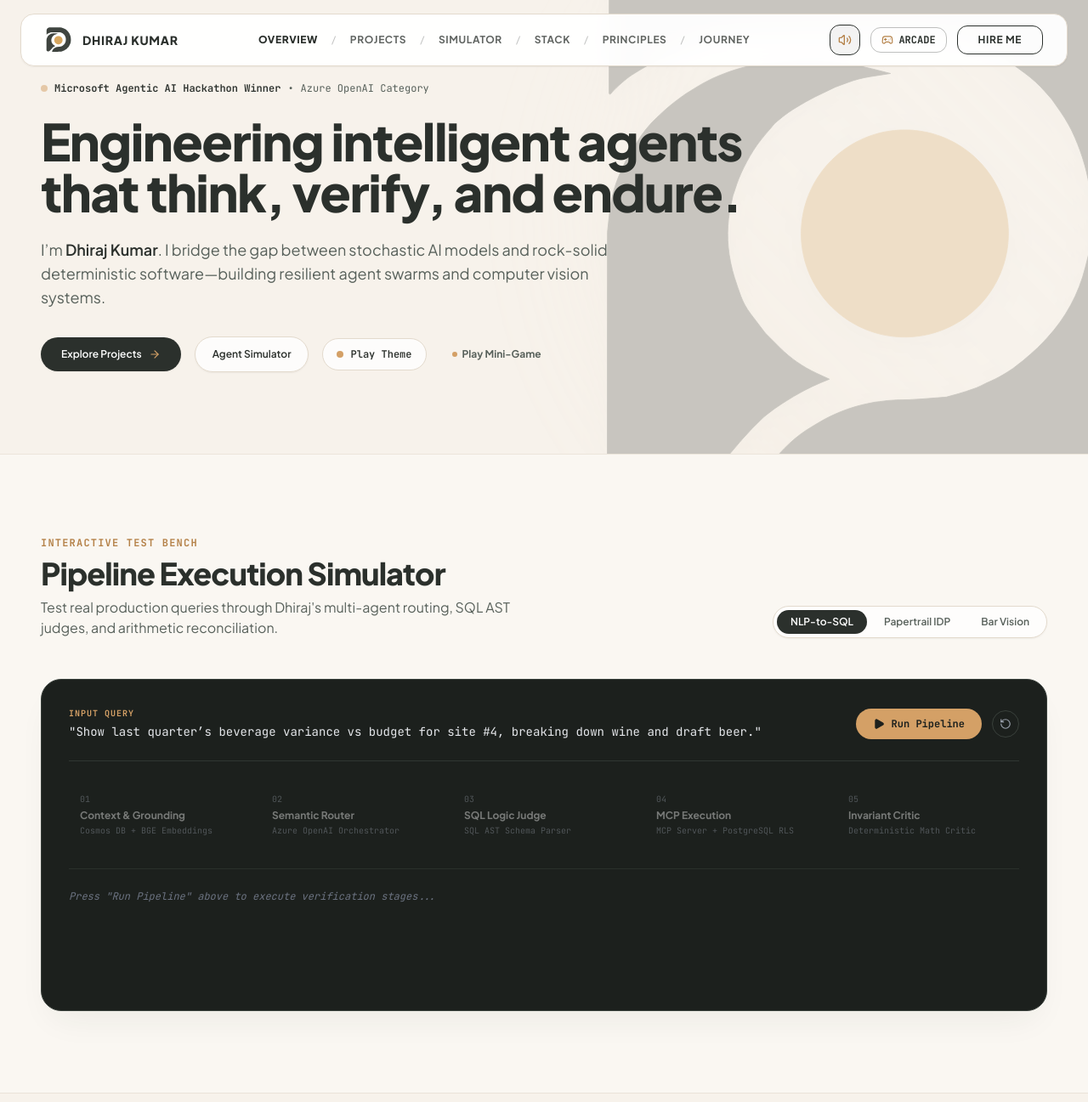
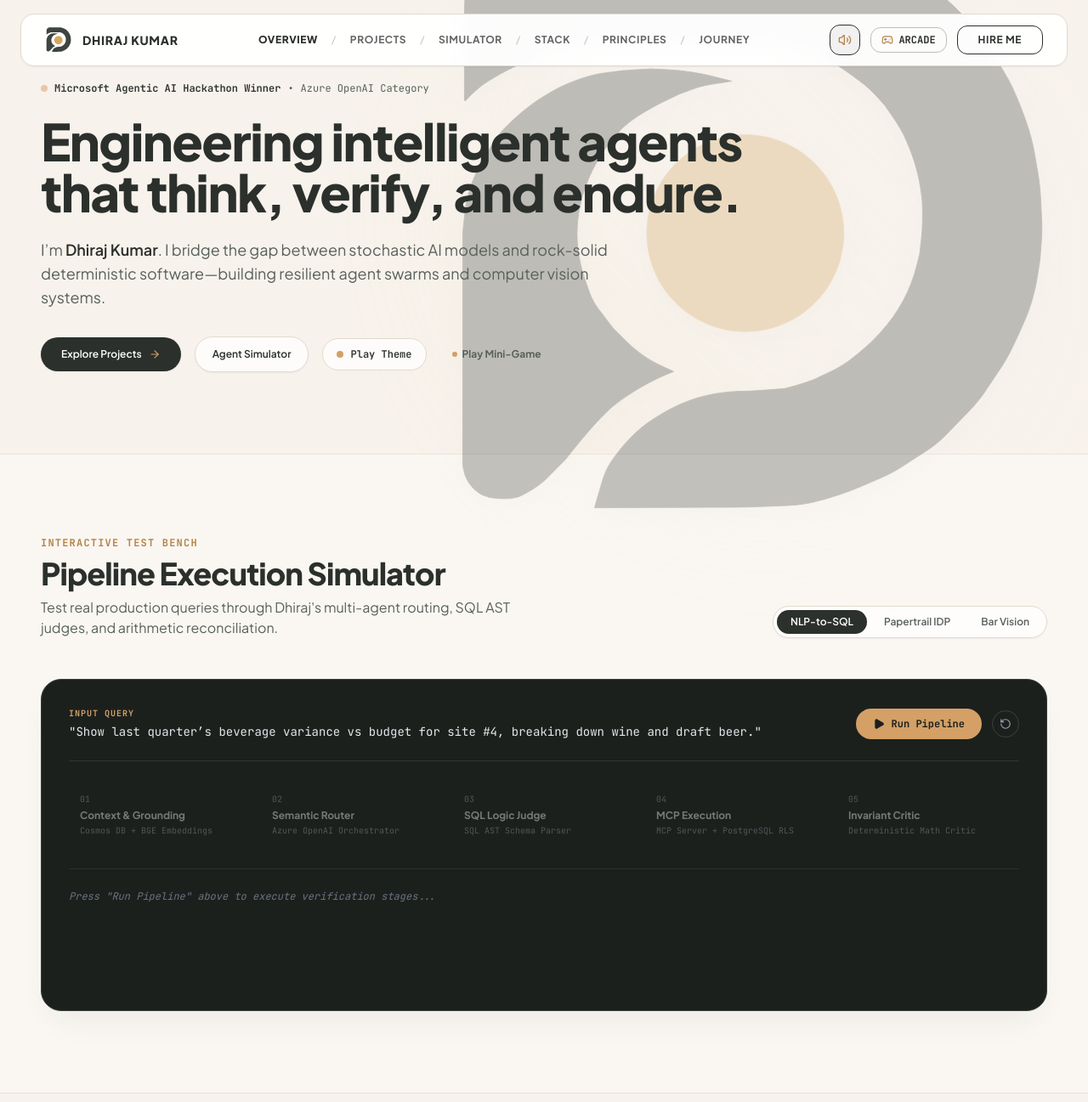
Before and after one commit to iron-man-avenger/dhiraj-portfolio, a React (Vite) app: page / in a window 1280 px wide. Shown: the top 1297 px of the page at 85% size. Built offline with nearby package versions, Linux system fonts and the light colour scheme.

Commit message:
style: display full hero watermark logo without clipping across section boundaries

```diff
--- a/src/App.tsx
+++ b/src/App.tsx
@@ -31,7 +31,7 @@ export function App() {
         onToggleSound={handleToggleSound}
       />
 
-      <main>
+      <main className="relative overflow-x-clip">
         {/* Hero with Signature Interactive Bar Chart (Directly inspired by reference image) */}
         <Hero onOpenArcade={() => setIsArcadeOpen(true)} />
 
--- a/src/components/AgentSimulator.tsx
+++ b/src/components/AgentSimulator.tsx
@@ -213,8 +213,8 @@ export const AgentSimulator: React.FC = () => {
   };
 
   return (
-    <section id="simulator" className="py-24 bg-[#FAF7F2] border-t border-[#E3DACD]/60 relative">
-      <div className="max-w-7xl mx-auto px-4 sm:px-8 lg:px-12">
+    <section id="simulator" className="py-24 bg-[#FAF7F2] border-t border-[#E3DACD]/60 relative z-0">
+      <div className="max-w-7xl mx-auto px-4 sm:px-8 lg:px-12 relative z-10">
 
         {/* Header */}
         <div className="flex flex-col md:flex-row md:items-end justify-between mb-12 gap-6">
--- a/src/components/Hero.tsx
+++ b/src/components/Hero.tsx
@@ -45,11 +45,11 @@ export const Hero: React.FC<HeroProps> = ({ onOpenArcade }) => {
   };
 
   return (
-    <section id="overview" className="relative pt-16 sm:pt-20 md:pt-24 pb-16 md:pb-24 overflow-hidden">
+    <section id="overview" className="relative pt-16 sm:pt-20 md:pt-24 pb-16 md:pb-24 z-10">
       <div className="max-w-7xl mx-auto px-4 sm:px-8 lg:px-12 relative">
 
-        {/* Right Watermark Logo: Large-Scale & Light-Shade (Same as Shreeji reference) */}
-        <div className="absolute -right-24 sm:-right-20 md:right-[-8%] lg:right-[-12%] xl:right-[-15%] top-1/2 -translate-y-1/2 w-[380px] sm:w-[500px] md:w-[620px] lg:w-[720px] xl:w-[800px] aspect-square pointer-events-none select-none z-0 opacity-20 sm:opacity-25 transition-all duration-500">
+        {/* Right Watermark Logo: Large-Scale & Light-Shade, Displayed in Full & Flowing into Next Section */}
+        <div className="absolute right-[-4%] sm:right-[-2%] md:right-0 lg:right-2 xl:right-4 top-1/2 -translate-y-1/2 w-[360px] sm:w-[480px] md:w-[580px] lg:w-[680px] xl:w-[760px] aspect-square pointer-events-none select-none z-0 opacity-25 sm:opacity-30 transition-all duration-500">
           {/* Subtle Ambient Radial Lighting */}
           <div className="absolute inset-0 rounded-full bg-gradient-to-tr from-amber/[0.15] via-[#FAF7F2]/40 to-transparent blur-3xl" />
 
```
